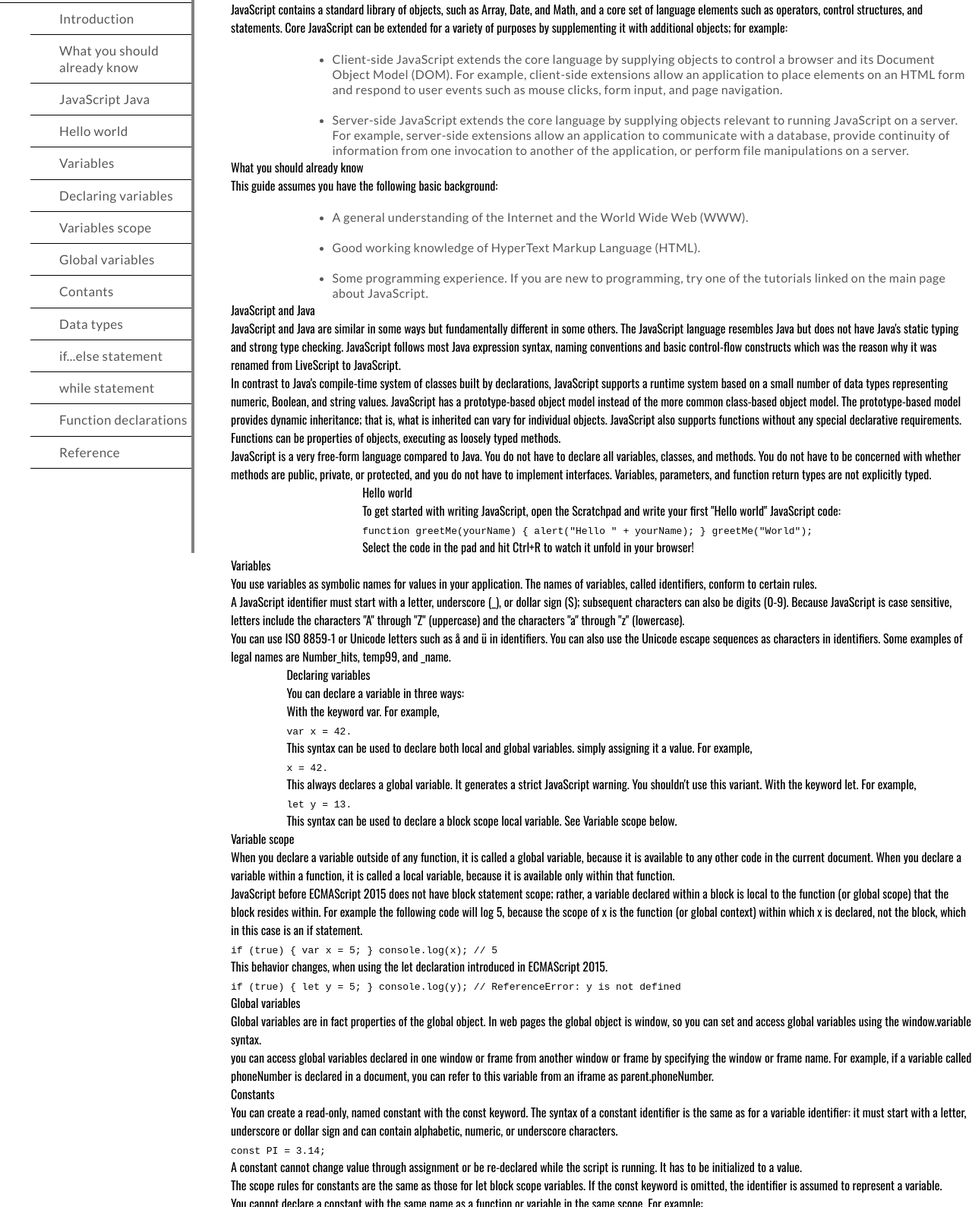
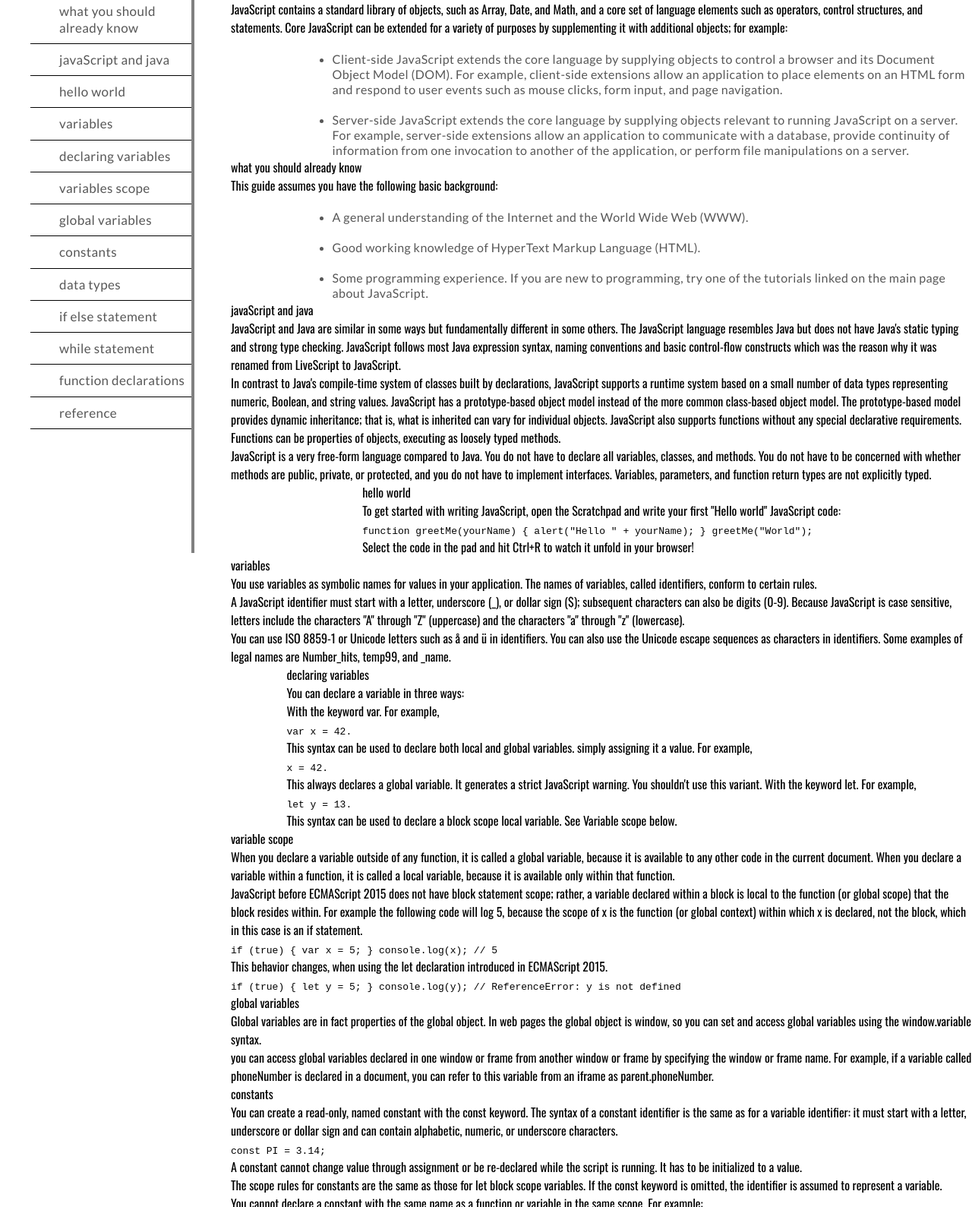
Before and after one commit to RenannDev/documentation_page, a plain HTML site: page index.html in a window 1280 px wide. Shown: the part 72-1661 px from the top of the page at 76% size. Drawn offline with nearby package versions, Linux system fonts and the light colour scheme; a web font is replaced by a local one.

Commit message:
update index.html
nova atualização, ainda falta terminar o css

```diff
--- a/index.html
+++ b/index.html
@@ -14,31 +14,28 @@
 </head>
 <body>
     <nav id="navbar">
-        <header class="titulo-one">
-            <h1>JS Documentation</h1>
-        </header>
+        <header class="titulo-one">JS Documentation</header>
         <ul>
-            <li><a href="#Introduction">Introduction</a></li>
-            <li><a href="#What_you_should_already_know">What you should already know</a></li>
-            <li><a href="#JavaScript_java">JavaScript Java</a></li>
-            <li><a href="#Hello_world">Hello world</a></li>
-            <li><a href="#Variables">Variables</a></li>
-            <li><a href="#Declaring_variables">Declaring variables</a></li>
-            <li><a href="#Variable_scope">Variables scope</a></li>
-            <li><a href="#Global_variables">Global variables</a></li>
-            <li><a href="#Contants">Contants</a></li>
-            <li><a href="#Data_types">Data types</a></li>
-            <li><a href="#if_else_statement">if...else statement</a></li>
-            <li><a href="#While_statement">while statement</a></li>
-            <li><a href="#Function_declarations">Function declarations</a></li>
-            <li><a href="#Reference">Reference</a></li>
+            <li><a class="nav-link" href="#introduction">introduction</a></li>
+            <li><a class="nav-link" href="#what_you_should_already_know">what you should already know</a></li>
+            <li><a class="nav-link" href="#javaScript_and_java">javaScript and java</a></li>
+            <li><a class="nav-link" href="#hello_world">hello world</a></li>
+            <li><a class="nav-link" href="#variables">variables</a></li>
+            <li><a class="nav-link" href="#declaring_variables">declaring variables</a></li>
+            <li><a class="nav-link" href="#variable_scope">variables scope</a></li>
+            <li><a class="nav-link" href="#global_variables">global variables</a></li>
+            <li><a class="nav-link" href="#constants">constants</a></li>
+            <li><a class="nav-link" href="#data_types">data types</a></li>
+            <li><a class="nav-link" href="#if_else_statement">if else statement</a></li>
+            <li><a class="nav-link" href="#while_statement">while statement</a></li>
+            <li><a class="nav-link" href="#function_declarations">function declarations</a></li>
+            <li><a class="nav-link" href="#reference">reference</a></li>
         </ul>
     </nav>
 
     <main id="main-doc">
-
-        <section class="main-section" id="Introduction">
-            <header id="Introduction">Introduction</header>
+        <section id="introduction" class="main-section">
+            <header>introduction</header>
 
             <p>JavaScript is a cross-platform, object-oriented scripting language. It is a small and lightweight language. Inside a host environment (for example, a web browser), JavaScript can be connected to the objects of its environment to provide programmatic control over them.
 
@@ -52,9 +49,8 @@
 
         </section>
 
-        <section class="main-section" id="What_you_should_already_know" >
-
-            <header id="What_you_should_already_know" >What you should already know</header>
+        <section id="what_you_should_already_know" class="main-section">
+            <header>what you should already know</header>
 
             <p>This guide assumes you have the following basic background:</p>
 
@@ -66,9 +62,8 @@
 
         </section>
 
-        <section class="main-section" id="JavaScript_java">
-
-            <header id="JavaScript_java">JavaScript and Java</header>
+        <section id="javaScript_and_java" class="main-section">
+            <header>javaScript and java</header>
 
             <p>JavaScript and Java are similar in some ways but fundamentally different in some others. The JavaScript language resembles Java but does not have Java's static typing and strong type checking. JavaScript follows most Java expression syntax, naming conventions and basic control-flow constructs which was the reason why it was renamed from LiveScript to JavaScript.
 
@@ -77,16 +72,18 @@
             <br> <span>JavaScript is a very free-form language compared to Java. You do not have to declare all variables, classes, and methods. You do not have to be concerned with whether methods are public, private, or protected, and you do not have to implement interfaces. Variables, parameters, and function return types are not explicitly typed.</span></p>
         </section>
 
-        <section class="main-section" id="Hello_world">
-            <header id="Hello_world">Hello world</header>
+        <section id="hello_world" class="main-section">
+            <header>hello world</header>
+
             <p>To get started with writing JavaScript, open the Scratchpad and write your first "Hello world" JavaScript code:</p>
             <code>function greetMe(yourName) { alert("Hello " + yourName); }
                 greetMe("World");</code>
             <p>Select the code in the pad and hit Ctrl+R to watch it unfold in your browser!</p>
         </section>
 
-        <section class="main-section" id="Variables">
-            <header id="Variables">Variables</header>
+        <section id="variables" class="main-section">
+            <header>variables</header>
+
             <p>You use variables as symbolic names for values in your application. The names of variables, called identifiers, conform to certain rules.
 
             <br><span>A JavaScript identifier must start with a letter, underscore (_), or dollar sign ($); subsequent characters can also be digits (0-9). Because JavaScript is case sensitive, letters include the characters "A" through "Z" (uppercase) and the characters "a" through "z" (lowercase).</span>
@@ -94,8 +91,9 @@
             <br><span>You can use ISO 8859-1 or Unicode letters such as å and ü in identifiers. You can also use the Unicode escape sequences as characters in identifiers. Some examples of legal names are Number_hits, temp99, and _name.</span></p>
         </section>
 
-        <section class="main-section" id="Declaring_variables">
-            <header  id="Declaring_variables">Declaring variables</header>
+        <section id="declaring_variables" class="main-section">
+            <header>declaring variables</header>
+
             <p>You can declare a variable in three ways:
 
             <br><span>With the keyword var. For example,<br></span>
@@ -117,9 +115,8 @@
         </p>
         </section>
 
-        <section class="main-section" id="Variable_scope">
-
-            <header id="Variable_scope">Variable scope</header>
+        <section id="variable_scope" class="main-section">
+            <header>variable scope</header>
 
             <p>When you declare a variable outside of any function, it is called a global variable, because it is available to any other code in the current document. When you declare a variable within a function, it is called a local variable, because it is available only within that function.
 
@@ -139,9 +136,8 @@
             </code>
         </section>
 
-        <section class="main-section" id="Global_variables">
-
-            <header id="Global_variables">Global variables</header>
+        <section id="global_variables" class="main-section">
+            <header>global variables</header>
 
             <p>Global variables are in fact properties of the global object. In web pages the global object is window, so you can set and access global variables using the window.variable syntax.
 
@@ -150,9 +146,8 @@
 
         </section>
 
-        <section class="main-section" id="contants">
-
-            <header id="contants">Constants</header>
+        <section id="constants" class="main-section">
+            <header>constants</header>
 
             <p>You can create a read-only, named constant with the const keyword. The syntax of a constant identifier is the same as for a variable identifier: it must start with a letter, underscore or dollar sign and can contain alphabetic, numeric, or underscore characters.
             </p>
@@ -182,9 +177,8 @@
             </code>
         </section>
 
-        <section class="main-section" id="Data_types">
-
-            <header id="Data_types">Data types</header>
+        <section id="data_types" class="main-section">
+            <header>data types</header>
 
             <p>The latest ECMAScript standard defines seven data types:
             </p>
@@ -205,9 +199,8 @@
             <p>Although these data types are a relatively small amount, they enable you to perform useful functions with your applications. Objects and functions are the other fundamental elements in the language. You can think of objects as named containers for values, and functions as procedures that your application can perform.</p>
         </section>
 
-        <section class="main-section" id="if_else_statement" >
-
-            <header id="if_else_statement">if...else statement</header>
+        <section id="if_else_statement" class="main-section">
+            <header>if else statement</header>
 
             <p>Use the if statement to execute a statement if a logical condition is true. Use the optional else clause to execute a statement if the condition is false. An if statement looks as follows:</p>
 
@@ -236,9 +229,8 @@
             <code>if ((x = y)) { /* statements here */ }</code>
         </section>
 
-        <section class="main-section" id="While_statement">
-
-            <header id="While_statement">while statement</header>
+        <section id="while_statement" class="main-section">
+            <header>while statement</header>
 
             <p>A while statement executes its statements as long as a specified condition evaluates to true. A while statement looks as follows:</p>
 
@@ -266,9 +258,8 @@
 
         </section>
 
-        <section class="main-section" id="Function_declarations">
-
-            <header id="Function_declarations">Function declarations</header>
+        <section id="function_declarations" class="main-section">
+            <header>function declarations</header>
 
             <p>A function definition (also called a function declaration, or function statement) consists of the function keyword, followed by:</p>
 
@@ -290,9 +281,8 @@
 
         </section>
 
-        <section class="main-section" id="Reference">
-
-            <header id="Reference">Reference</header>
+        <section id="reference" class="main-section">
+            <header>reference</header>
             <ul>
                 <li>All the documentation in this page is taken from<a href=""></a>MDN</li>
             </ul>
```
